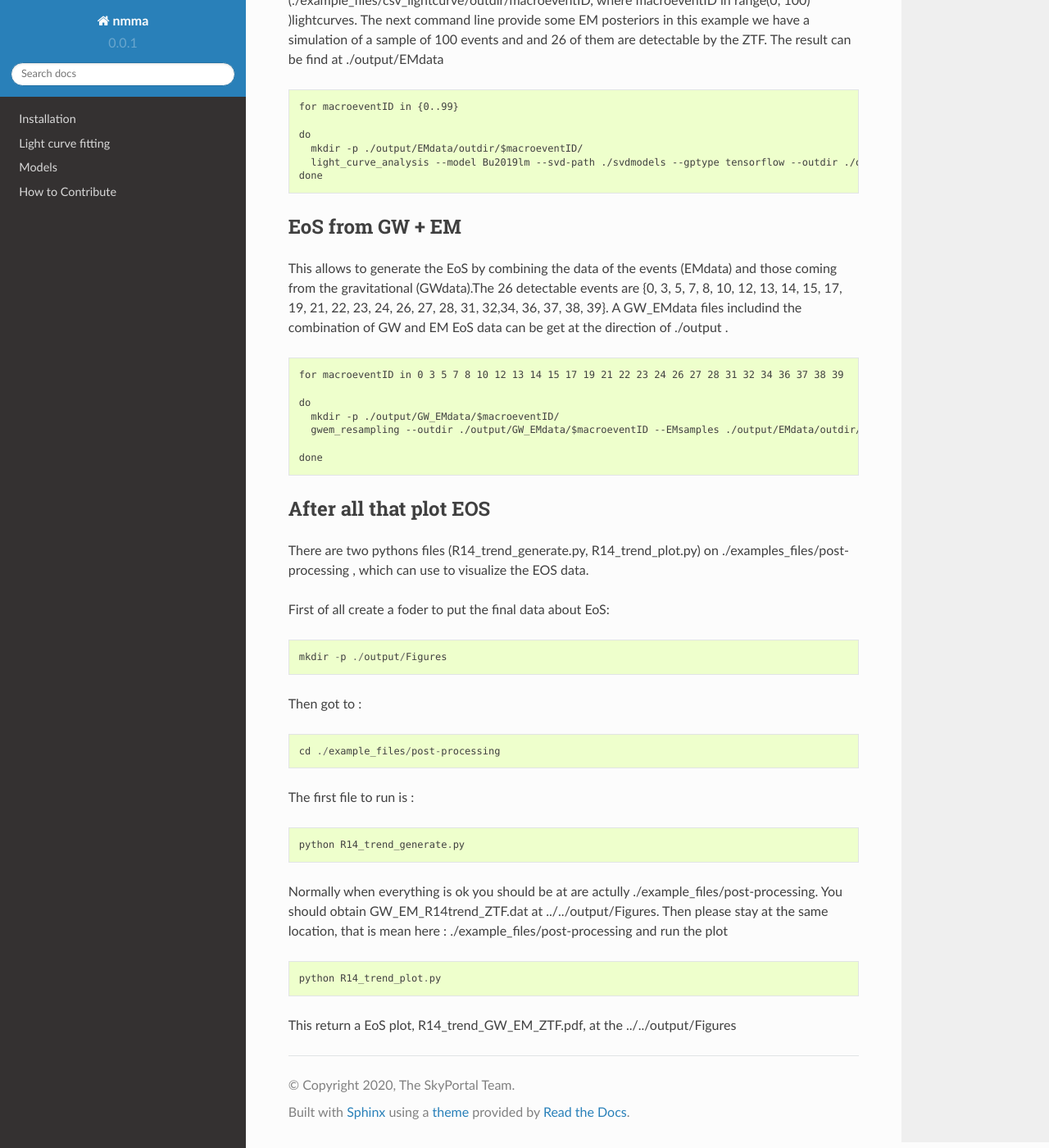
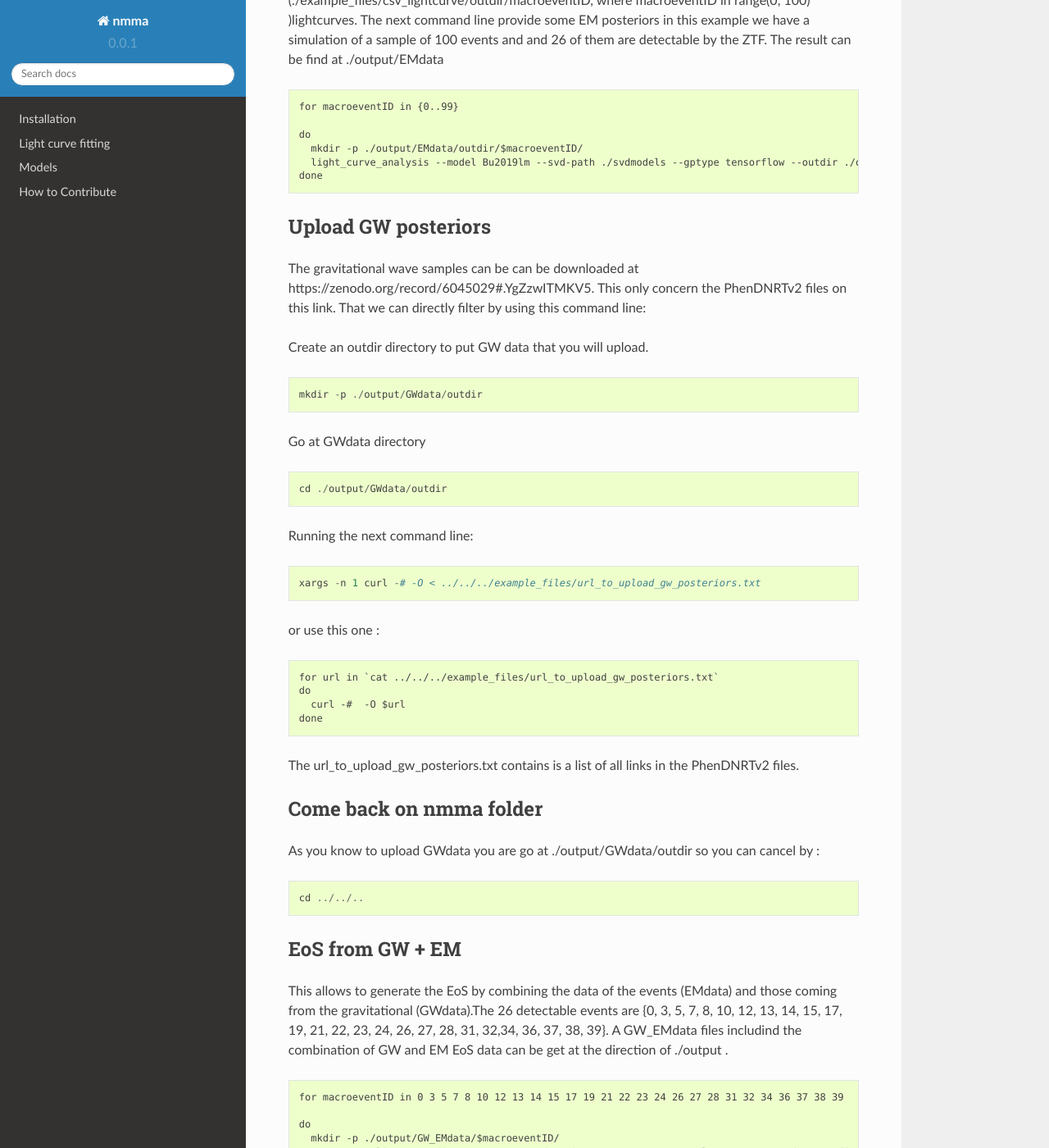
Before and after one commit to nuclear-multimessenger-astronomy/nmma, a Sphinx documentation site: the page built from doc/constrain_R14_trend.md, in a window 1280 px wide and 1400 px high, scrolled down 712 px. Shown: the whole window at 82% size. Built offline with Sphinx 7.4.7 and the Read the Docs theme 2.0.0, drawn with Linux system fonts in a browser that asks for light colours.

Commit message:
Add the process to download GW posteriors

```diff
--- a/doc/constrain_R14_trend.md
+++ b/doc/constrain_R14_trend.md
@@ -27,6 +27,39 @@ The next command line provide some EM posteriors in this example we have a simul
 	  light_curve_analysis --model Bu2019lm --svd-path ./svdmodels --gptype tensorflow --outdir ./output/EMdata/outdir/$macroeventID --label injection_Bu2019lm --prior ./priors/Bu2019lm.prior --tmin 0 --tmax 7 --dt 0.5 --error-budget 1.0 --nlive 256 --Ebv-max 0 --injection ./output/injection.json --injection-num $macroeventID --injection-detection-limit 22,22,22 --injection-outfile ./output/EMdata/outdir/$macroeventID/lc.csv --generation-seed 42 --filters g,r,i --ztf-sampling --ztf-uncertainties --plot --remove-nondetections --optimal-augmentation --optimal-augmentation-filters u,g,r,i,z,y,J,H,K --optimal-augmentation-N 100
 	done
 
+
+
+### Upload GW posteriors
+
+The gravitational wave samples can be can be downloaded at https://zenodo.org/record/6045029#.YgZzwITMKV5.
+This only  concern  the PhenDNRTv2 files on this link. That we can directly filter by using this command line:
+
+Create an outdir directory to put GW data that you will upload.
+
+	mkdir -p ./output/GWdata/outdir
+
+Go at GWdata directory
+
+	cd ./output/GWdata/outdir
+
+Running the next command line:
+
+	xargs -n 1 curl -# -O < ../../../example_files/url_to_upload_gw_posteriors.txt
+
+or use this one :
+
+	for url in `cat ../../../example_files/url_to_upload_gw_posteriors.txt`
+	do
+	  curl -#  -O $url
+	done
+
+
+The url_to_upload_gw_posteriors.txt contains is a list of all links in the PhenDNRTv2 files.
+
+### Come back on nmma folder
+As you know to upload GWdata you are go at ./output/GWdata/outdir so you can cancel by :
+
+	cd ../../..
 
 
 ### EoS from GW + EM
```
